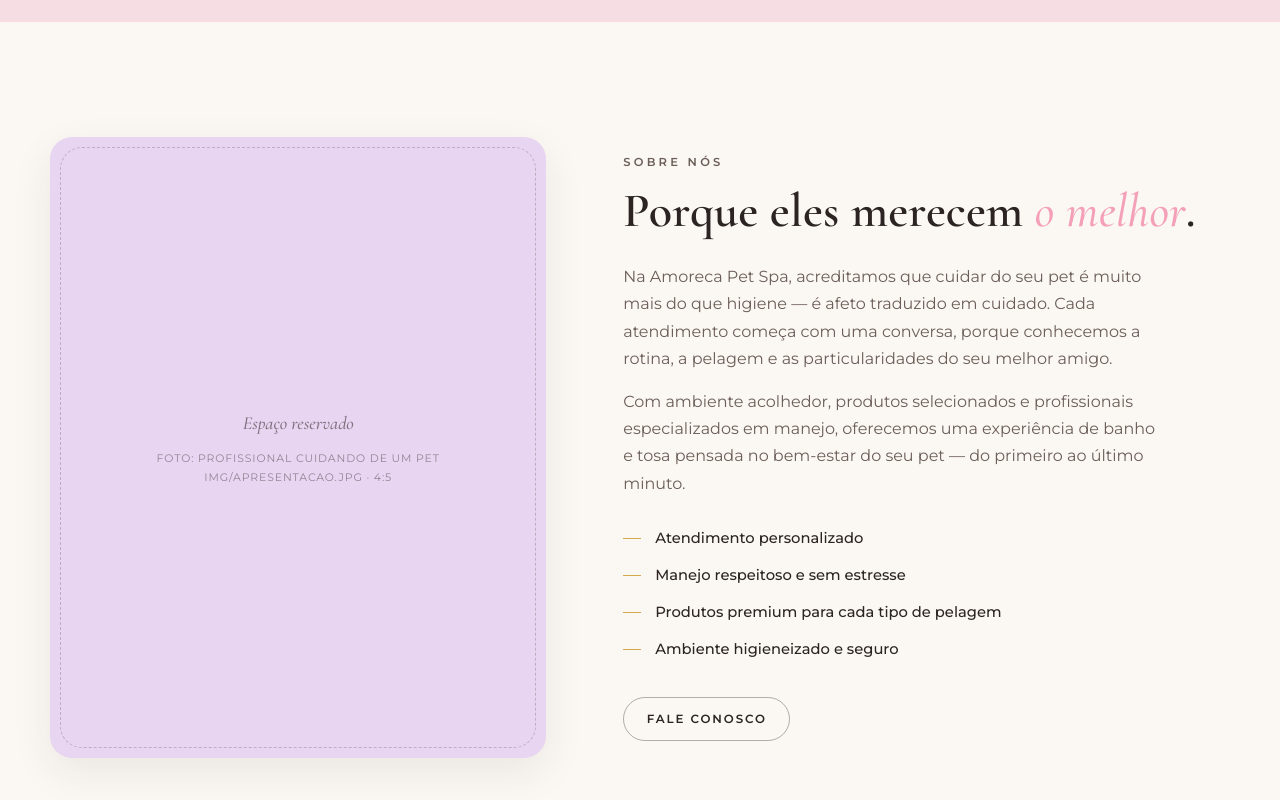
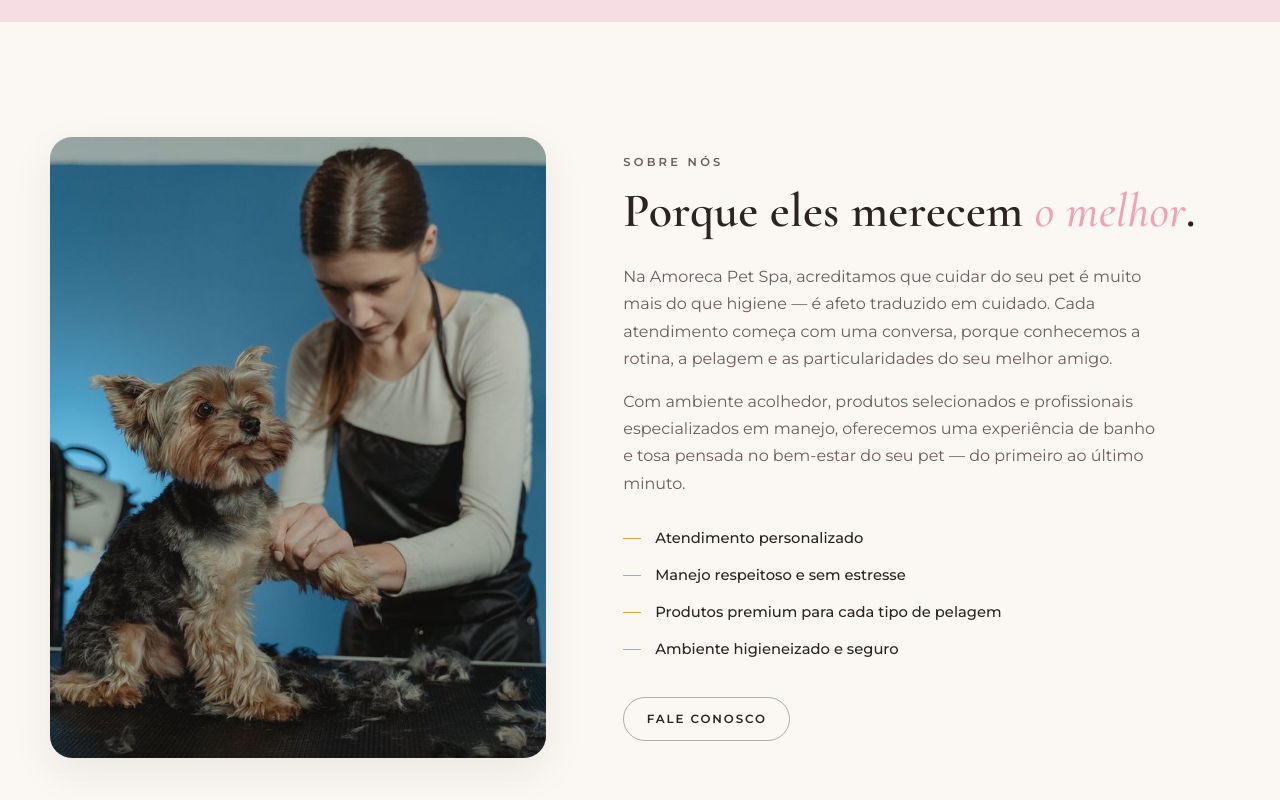
Before and after one commit to adonayiamkt-design/amoreca-pet-spa, a plain HTML site: page index.html in a window 1280 px wide. Shown: the part 880-1680 px from the top of the page. Drawn offline with nearby package versions, Linux system fonts and the light colour scheme.

Commit message:
Preenche as fotos restantes: apresentação, banho, planos, experiência, pets e galeria
Fotos temporárias de banco de imagens (Pexels, licença livre) para finalizar o site enquanto não há fotos reais do salão. Remove os espaços reservados, o onerror de fallback e ajusta os textos alternativos. Galeria ganha a 7ª foto para fechar o grid.

```diff
--- a/css/style.css
+++ b/css/style.css
@@ -364,7 +364,7 @@ address { font-style: normal; }
   letter-spacing: 0.02em;
 }
 
-/* ---------- Fotos e espaços reservados ---------------------- */
+/* ---------- Fotos ------------------------------------------- */
 .photo {
   margin: 0;
   position: relative;
@@ -377,41 +377,12 @@ address { font-style: normal; }
 
 .photo img {
   position: relative;
-  z-index: 1; /* garante que a foto carregada cubra o texto do espaço reservado */
+  z-index: 1;
   width: 100%;
   height: 100%;
   /* contain: a foto aparece inteira, sem cortes — o fundo vira moldura */
   object-fit: contain;
   background: var(--ph, var(--creme-2));
-}
-.photo img.is-missing { visibility: hidden; }
-
-.photo__hint {
-  position: absolute;
-  inset: 0;
-  display: flex;
-  flex-direction: column;
-  align-items: center;
-  justify-content: center;
-  gap: 10px;
-  text-align: center;
-  padding: 20px;
-  font-family: var(--fonte-titulo);
-  font-style: italic;
-  font-size: 1.15rem;
-  color: rgba(43, 36, 34, 0.55);
-  border: 1.5px dashed rgba(43, 36, 34, 0.22);
-  border-radius: inherit;
-  margin: 10px;
-}
-.photo__hint small {
-  font-family: var(--fonte-texto);
-  font-style: normal;
-  font-size: 0.68rem;
-  letter-spacing: 0.08em;
-  text-transform: uppercase;
-  line-height: 1.7;
-  color: rgba(43, 36, 34, 0.45);
 }
 
 .photo--sq { aspect-ratio: 1; }
--- a/index.html
+++ b/index.html
@@ -32,7 +32,7 @@
   <link rel="preconnect" href="https://fonts.gstatic.com" crossorigin>
   <link href="https://fonts.googleapis.com/css2?family=Cormorant+Garamond:ital,wght@0,500;0,600;0,700;1,500;1,600&family=Montserrat:wght@400;500;600&display=swap" rel="stylesheet">
 
-  <link rel="stylesheet" href="css/style.css?v=9">
+  <link rel="stylesheet" href="css/style.css?v=10">
 
   <!-- ============ Dados estruturados (Local Business) — substitua pelos dados reais ============ -->
   <script type="application/ld+json">
@@ -122,8 +122,7 @@
           <!-- FOTO: foto da groomer Eduarda Cristina (img/hero.jpg), proporção 4:5 -->
           <figure class="hero__figure">
             <div class="photo photo--hero" style="--ph:#F9C6D6">
-              <span class="photo__hint" aria-hidden="true">Espaço reservado<small>Foto: Groomer Eduarda Cristina<br>img/hero.jpg &middot; 4:5</small></span>
-              <img src="img/hero.jpg" alt="Groomer Eduarda Cristina segurando a tesoura na Amoreca Pet Spa" width="1064" height="1200" loading="eager" onerror="this.classList.add('is-missing')">
+              <img src="img/hero.jpg" alt="Groomer Eduarda Cristina segurando a tesoura na Amoreca Pet Spa" width="1064" height="1200" loading="eager">
             </div>
             <figcaption class="hero__credit">Groomer - Eduarda Cristina</figcaption>
           </figure>
@@ -137,8 +136,7 @@
         <div class="sobre__media reveal">
           <!-- FOTO: substituir img/apresentacao.jpg — profissional cuidando de um animal, proporção 4:5 -->
           <figure class="photo" style="--ph:#E8D5F2">
-            <span class="photo__hint" aria-hidden="true">Espaço reservado<small>Foto: profissional cuidando de um pet<br>img/apresentacao.jpg &middot; 4:5</small></span>
-            <img src="img/apresentacao.jpg" alt="Profissional da Amoreca Pet Spa cuidando carinhosamente de um animal" width="800" height="1000" loading="lazy" onerror="this.classList.add('is-missing')">
+            <img src="img/apresentacao.jpg" alt="Groomer cuidando de um Yorkshire sobre a mesa de tosa" width="800" height="1000" loading="lazy">
           </figure>
         </div>
 
@@ -174,8 +172,7 @@
           <!-- ============ BLOCO 1 — BANHOS AVULSOS ============ -->
           <article class="valor-bloco reveal">
             <figure class="photo valor-bloco__photo" style="--ph:#F9C6D6">
-              <span class="photo__hint" aria-hidden="true">Espaço reservado<small>img/valores-banho.jpg &middot; 4:5</small></span>
-              <img src="img/valores-banho.jpg" alt="Cão tomando banho com espuma delicada na Amoreca Pet Spa" width="800" height="1000" loading="lazy" onerror="this.classList.add('is-missing')">
+              <img src="img/valores-banho.jpg" alt="Cão tomando banho com espuma delicada na Amoreca Pet Spa" width="800" height="1000" loading="lazy">
             </figure>
             <div class="valor-bloco__body">
               <p class="valor-tag">Cachorros &middot; Somente cães</p>
@@ -219,15 +216,13 @@
             <div class="valor-bloco__photo valor-bloco__photos">
               <figure class="valor-bloco__figure">
                 <div class="photo" style="--ph:#F9C6D6">
-                  <span class="photo__hint" aria-hidden="true">Espaço reservado<small>img/valores-higienica.jpg &middot; 4:5</small></span>
-                  <img src="img/valores-higienica.jpg" alt="Patas do cão após a tosa higiênica na Amoreca Pet Spa" width="975" height="1300" loading="lazy" onerror="this.classList.add('is-missing')">
+                  <img src="img/valores-higienica.jpg" alt="Patas do cão após a tosa higiênica na Amoreca Pet Spa" width="975" height="1300" loading="lazy">
                 </div>
                 <figcaption class="photo__caption">Tosa higiênica</figcaption>
               </figure>
               <figure class="valor-bloco__figure">
                 <div class="photo" style="--ph:#A8E6CF">
-                  <span class="photo__hint" aria-hidden="true">Espaço reservado<small>img/valores-maquina.jpg &middot; 4:5</small></span>
-                  <img src="img/valores-maquina.jpg" alt="Shih Tzu com bandana no pescoço após a tosa na máquina na Amoreca Pet Spa" width="975" height="1300" loading="lazy" onerror="this.classList.add('is-missing')">
+                  <img src="img/valores-maquina.jpg" alt="Shih Tzu com bandana no pescoço após a tosa na máquina na Amoreca Pet Spa" width="975" height="1300" loading="lazy">
                 </div>
                 <figcaption class="photo__caption">Tosa na máquina</figcaption>
               </figure>
@@ -270,8 +265,7 @@
           <!-- ============ BLOCO 3 — BANHO + TOSA ============ -->
           <article class="valor-bloco reveal">
             <figure class="photo valor-bloco__photo" style="--ph:#F9C6D6">
-              <span class="photo__hint" aria-hidden="true">Espaço reservado<small>img/valores-tosa.jpg &middot; 4:5</small></span>
-              <img src="img/valores-tosa.jpg" alt="Spitz Alemão creme com tosa na tesoura finalizada, de pé na mesa de tosa da Amoreca Pet Spa" width="977" height="1300" loading="lazy" onerror="this.classList.add('is-missing')">
+              <img src="img/valores-tosa.jpg" alt="Spitz Alemão creme com tosa na tesoura finalizada, de pé na mesa de tosa da Amoreca Pet Spa" width="977" height="1300" loading="lazy">
             </figure>
             <div class="valor-bloco__body">
               <p class="valor-tag">Cachorros &middot; Banho + tosa</p>
@@ -326,8 +320,7 @@
           <!-- ============ BLOCO 4 — COLORIMETRIA ============ -->
           <article class="valor-bloco reveal">
             <figure class="photo valor-bloco__photo" style="--ph:#E8D5F2">
-              <span class="photo__hint" aria-hidden="true">Espaço reservado<small>img/valores-colorimetria.jpg &middot; 4:5</small></span>
-              <img src="img/valores-colorimetria.jpg" alt="Spitz Alemão com o rabinho tingido de azul, resultado de colorimetria pet segura na Amoreca Pet Spa" width="1120" height="1400" loading="lazy" onerror="this.classList.add('is-missing')">
+              <img src="img/valores-colorimetria.jpg" alt="Spitz Alemão com o rabinho tingido de azul, resultado de colorimetria pet segura na Amoreca Pet Spa" width="1120" height="1400" loading="lazy">
             </figure>
             <div class="valor-bloco__body">
               <p class="valor-tag">Cachorros &middot; Produtos seguros para pets</p>
@@ -366,8 +359,7 @@
           <!-- ============ BLOCO 5 — PLANOS DE ASSINATURA ============ -->
           <article class="valor-bloco reveal">
             <figure class="photo valor-bloco__photo" style="--ph:#F3DDF0">
-              <span class="photo__hint" aria-hidden="true">Espaço reservado<small>img/valores-planos.jpg &middot; 4:5</small></span>
-              <img src="img/valores-planos.jpg" alt="Cão limpo e finalizado após o banho, com toalha e laço" width="800" height="1000" loading="lazy" onerror="this.classList.add('is-missing')">
+              <img src="img/valores-planos.jpg" alt="Cão limpo e finalizado após o banho, enrolado na toalha" width="800" height="1000" loading="lazy">
             </figure>
             <div class="valor-bloco__body">
               <p class="valor-tag">Cachorros &middot; Planos mensais</p>
@@ -435,8 +427,7 @@
           <!-- ============ BLOCO 6 — CAT FRIENDLY (GATOS) ============ -->
           <article class="valor-bloco reveal">
             <figure class="photo valor-bloco__photo" style="--ph:#A8E6CF">
-              <span class="photo__hint" aria-hidden="true">Espaço reservado<small>img/valores-gatos.jpg &middot; 4:5</small></span>
-              <img src="img/valores-gatos.jpg" alt="Gato peludo com laço vermelho no pescoço após o banho Cat Friendly na Amoreca Pet Spa" width="1097" height="1200" loading="lazy" onerror="this.classList.add('is-missing')">
+              <img src="img/valores-gatos.jpg" alt="Gato peludo com laço vermelho no pescoço após o banho Cat Friendly na Amoreca Pet Spa" width="1097" height="1200" loading="lazy">
             </figure>
             <div class="valor-bloco__body">
               <p class="valor-tag">Gatos &middot; Somente avulsos</p>
@@ -541,16 +532,13 @@
         <!-- FOTOS: substituir pet-1/2/3.jpg por fotos reais de pets atendidos, proporção 1:1 -->
         <div class="prova__pets reveal">
           <figure class="photo photo--sq" style="--ph:#F9C6D6">
-            <span class="photo__hint" aria-hidden="true">Espaço reservado<small>Pet real atendido<br>img/pet-1.jpg &middot; 1:1</small></span>
-            <img src="img/pet-1.jpg" alt="Pet atendido na Amoreca Pet Spa após o banho" width="600" height="600" loading="lazy" onerror="this.classList.add('is-missing')">
+            <img src="img/pet-1.jpg" alt="Cocker Spaniel tosado e finalizado após o banho" width="600" height="600" loading="lazy">
           </figure>
           <figure class="photo photo--sq" style="--ph:#E8D5F2">
-            <span class="photo__hint" aria-hidden="true">Espaço reservado<small>Pet real atendido<br>img/pet-2.jpg &middot; 1:1</small></span>
-            <img src="img/pet-2.jpg" alt="Pet atendido na Amoreca Pet Spa após a tosa" width="600" height="600" loading="lazy" onerror="this.classList.add('is-missing')">
+            <img src="img/pet-2.jpg" alt="Cão molhado logo após o banho, antes da secagem" width="600" height="600" loading="lazy">
           </figure>
           <figure class="photo photo--sq" style="--ph:#A8E6CF">
-            <span class="photo__hint" aria-hidden="true">Espaço reservado<small>Pet real atendido<br>img/pet-3.jpg &middot; 1:1</small></span>
-            <img src="img/pet-3.jpg" alt="Pet atendido na Amoreca Pet Spa pronto para casa" width="600" height="600" loading="lazy" onerror="this.classList.add('is-missing')">
+            <img src="img/pet-3.jpg" alt="Poodle com tosa finalizada em fundo rosa" width="600" height="600" loading="lazy">
           </figure>
         </div>
 
@@ -593,8 +581,7 @@
         <div class="experiencia__media reveal">
           <!-- FOTO: substituir img/experiencia.jpg — profissional realizando um procedimento, 4:5 -->
           <figure class="photo" style="--ph:#F3DDF0">
-            <span class="photo__hint" aria-hidden="true">Espaço reservado<small>Foto: profissional em procedimento<br>img/experiencia.jpg &middot; 4:5</small></span>
-            <img src="img/experiencia.jpg" alt="Profissional realizando um procedimento de cuidado em um pet" width="800" height="1000" loading="lazy" onerror="this.classList.add('is-missing')">
+            <img src="img/experiencia.jpg" alt="Profissional aparando as unhas de um cão na mesa de tosa" width="800" height="1000" loading="lazy">
           </figure>
         </div>
 
@@ -617,36 +604,34 @@
           <p class="section__lead">Antes e depois, pets após o banho, resultados de tosa, bastidores e momentos especiais. Clique para ampliar.</p>
         </header>
 
-        <!-- FOTOS: substituir galeria-1..6.jpg pelos resultados reais, proporções conforme indicado -->
+        <!-- FOTOS: substituir galeria-1..7.jpg pelos resultados reais, proporções conforme indicado -->
         <div class="galeria__grid">
           <figure class="photo gal gal--tall reveal" style="--ph:#F9C6D6" data-caption="Antes &amp; depois — resultado de tosa">
-            <span class="photo__hint" aria-hidden="true">Espaço reservado<small>Antes &amp; depois<br>img/galeria-1.jpg &middot; 4:5</small></span>
-            <img src="img/galeria-1.jpg" alt="Antes e depois do resultado de tosa de um pet" width="800" height="1000" loading="lazy" onerror="this.classList.add('is-missing')">
+            <img src="img/galeria-1.jpg" alt="Tosa finalizada em um Cocker Spaniel, com tesoura em uso" width="800" height="1000" loading="lazy">
           </figure>
 
           <figure class="photo gal gal--tall reveal" style="--ph:#E8D5F2" data-caption="Pet após o banho — bem cuidado e cheiroso">
-            <span class="photo__hint" aria-hidden="true">Espaço reservado<small>Pet após o banho<br>img/galeria-2.jpg &middot; 4:5</small></span>
-            <img src="img/galeria-2.jpg" alt="Pet bem cuidado e cheiroso após o banho" width="800" height="1000" loading="lazy" onerror="this.classList.add('is-missing')">
+            <img src="img/galeria-2.jpg" alt="Groomer finalizando o atendimento de um cão na mesa de tosa" width="800" height="1000" loading="lazy">
           </figure>
 
           <figure class="photo gal gal--sq reveal" style="--ph:#A8E6CF" data-caption="Resultado de tosa na tesoura">
-            <span class="photo__hint" aria-hidden="true">Espaço reservado<small>Resultado de tosa<br>img/galeria-3.jpg &middot; 1:1</small></span>
-            <img src="img/galeria-3.jpg" alt="Resultado de tosa na tesoura em um pet" width="600" height="600" loading="lazy" onerror="this.classList.add('is-missing')">
+            <img src="img/galeria-3.jpg" alt="Dois Spitz Alemães com tosa na tesoura finalizada" width="600" height="600" loading="lazy">
           </figure>
 
           <figure class="photo gal gal--sq reveal" style="--ph:#F3DDF0" data-caption="Bastidores — cuidado em cada detalhe">
-            <span class="photo__hint" aria-hidden="true">Espaço reservado<small>Bastidores<br>img/galeria-4.jpg &middot; 1:1</small></span>
-            <img src="img/galeria-4.jpg" alt="Bastidores do atendimento na Amoreca Pet Spa" width="600" height="600" loading="lazy" onerror="this.classList.add('is-missing')">
+            <img src="img/galeria-4.jpg" alt="Escovação de um cão durante o atendimento" width="600" height="600" loading="lazy">
           </figure>
 
           <figure class="photo gal gal--sq reveal" style="--ph:#F9C6D6" data-caption="Momento especial — carinho no fim do atendimento">
-            <span class="photo__hint" aria-hidden="true">Espaço reservado<small>Momento especial<br>img/galeria-5.jpg &middot; 1:1</small></span>
-            <img src="img/galeria-5.jpg" alt="Momento especial de carinho com um pet atendido" width="600" height="600" loading="lazy" onerror="this.classList.add('is-missing')">
+            <img src="img/galeria-5.jpg" alt="Secagem cuidadosa do focinho de um Yorkshire" width="600" height="600" loading="lazy">
+          </figure>
+
+          <figure class="photo gal gal--sq reveal" style="--ph:#F3DDF0" data-caption="Carinho de verdade — secagem com toalha">
+            <img src="img/galeria-7.jpg" alt="Groomer secando o rostinho de um Yorkshire com toalha" width="600" height="600" loading="lazy">
           </figure>
 
           <figure class="photo gal gal--wide reveal" style="--ph:#E8D5F2" data-caption="Cuidado em cada detalhe — atmosfera Amoreca">
-            <span class="photo__hint" aria-hidden="true">Espaço reservado<small> Foto em destaque<br>img/galeria-6.jpg &middot; 21:9</small></span>
-            <img src="img/galeria-6.jpg" alt="Ambiente e cuidado em cada detalhe da Amoreca Pet Spa" width="1400" height="600" loading="lazy" onerror="this.classList.add('is-missing')">
+            <img src="img/galeria-6.jpg" alt="Ambiente de banho e tosa com mesa e banheira" width="1400" height="600" loading="lazy">
           </figure>
         </div>
       </div>
@@ -733,8 +718,8 @@
     <div class="lightbox__count" aria-hidden="true"></div>
   </div>
 
-  <script src="js/config.js?v=9"></script>
-  <script src="js/main.js?v=9"></script>
+  <script src="js/config.js?v=10"></script>
+  <script src="js/main.js?v=10"></script>
   <script>
   window.addEventListener('load', function(){
     document.querySelectorAll('.reveal').forEach(function(e){e.classList.add('is-visible');});
```
Also changed, not shown: privacidade.html (+3 -3 lines), img/apresentacao.jpg (added), img/experiencia.jpg (added), img/galeria-1.jpg (added), img/galeria-2.jpg (added), img/galeria-3.jpg (added), img/galeria-4.jpg (added), img/galeria-5.jpg (added), img/galeria-6.jpg (added), img/galeria-7.jpg (added), img/pet-1.jpg (added), img/pet-2.jpg (added), img/pet-3.jpg (added), img/valores-banho.jpg (added), 1 more files, 1 other file.
